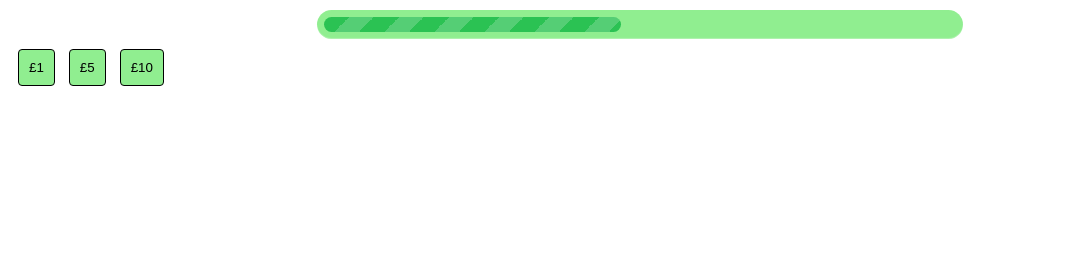
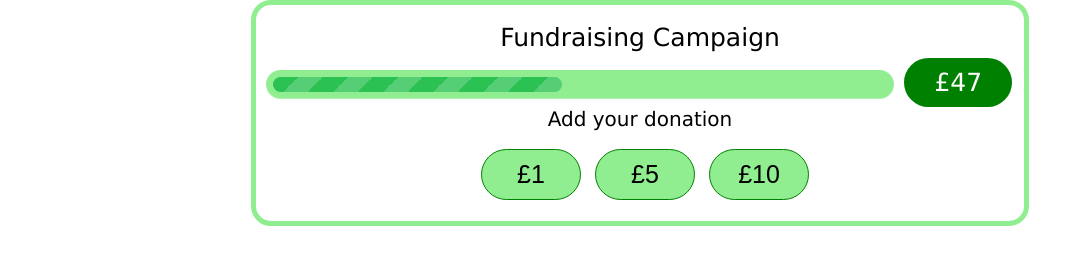
Before and after one commit to maciejk77/ui-animation-test, a plain HTML site: page index.html in a window 1280 px wide. Shown: the whole page, without its empty margins (0-1074 px from the left). Drawn offline with Linux system fonts and the light colour scheme.

Commit message:
App almost ready, few bugs to be resolved

```diff
--- a/app.js
+++ b/app.js
@@ -22,7 +22,7 @@ function clickCallback() {
   }
 
   // Update display message with the accumulated amount
-  display[0].innerText = totalFunds;
+  display[0].innerHTML = '&pound;' + totalFunds;
   // Attach style set with procentage variable
   progress.setAttribute('style', procentage);
 
@@ -30,8 +30,8 @@ function clickCallback() {
 
 // Get references to all DOM elements
 var buttons = document.querySelectorAll(".js-button");
-var display = document.querySelectorAll(".js-display");
-var displayRemaining = document.querySelectorAll(".js-display-remaining");
+var display = document.querySelectorAll(".counter");
+var displayRemaining = document.querySelectorAll(".layout__message");
 var progress = document.querySelector(".meter > span");
 
 // Iterate through list of buttons and initialise them with the amounts
@@ -50,6 +50,7 @@ function animateBar() {
 
   setInterval(function() {
     if(position <= startFunds) {
+      display[0].innerHTML = '&pound;' + totalFunds;
       procentage = 'width: ' + position + '%';
       progress.setAttribute('style', procentage);
       position++;
@@ -65,6 +66,14 @@ function disableButtons() {
 }
 
 
+// TO BE DONE
+// Vertical align
+// Responsiveness
+// Class names more consistent
+// CSS review/simplification, a lot of repetition?
+// Add more effects (bonus)
+// JS code, too much repetition? initialisation/iteration over buttons just to attach amount?
+
 
 /*
 
@@ -77,4 +86,5 @@ function clickCallback() {
   display[0].innerText = totalFunds;
 
 };
+
 */
--- /dev/null
+++ b/css/reset.css
@@ -0,0 +1,50 @@
+/* ================== CSS reset ==============================*/
+
+/* http://meyerweb.com/eric/tools/css/reset/
+   v2.0 | 20110126
+   License: none (public domain)
+*/
+
+html, body, div, span, applet, object, iframe,
+h1, h2, h3, h4, h5, h6, p, blockquote, pre,
+a, abbr, acronym, address, big, cite, code,
+del, dfn, em, img, ins, kbd, q, s, samp,
+small, strike, strong, sub, sup, tt, var,
+b, u, i, center,
+dl, dt, dd, ol, ul, li,
+fieldset, form, label, legend,
+table, caption, tbody, tfoot, thead, tr, th, td,
+article, aside, canvas, details, embed,
+figure, figcaption, footer, header, hgroup,
+menu, nav, output, ruby, section, summary,
+time, mark, audio, video {
+  margin: 0;
+  padding: 0;
+  border: 0;
+  font-size: 100%;
+  font: inherit;
+  vertical-align: baseline;
+}
+/* HTML5 display-role reset for older browsers */
+article, aside, details, figcaption, figure,
+footer, header, hgroup, menu, nav, section {
+  display: block;
+}
+body {
+  line-height: 1;
+}
+ol, ul {
+  list-style: none;
+}
+blockquote, q {
+  quotes: none;
+}
+blockquote:before, blockquote:after,
+q:before, q:after {
+  content: '';
+  content: none;
+}
+table {
+  border-collapse: collapse;
+  border-spacing: 0;
+}
--- a/css/styles.css
+++ b/css/styles.css
@@ -1,62 +1,96 @@
-.layout-button {
+@import url('reset.css');
+
+.layout {
+  border: 5px solid lightgreen;
+  border-radius: 20px;
+  height: 30%;
+  margin: 0 auto;
+  width: 60%;
+}
+
+.layout__title {
+  font-family: Verdana;
+  font-size: 25px;
+  padding: 20px;
+  text-align: center;
+}
+
+.layout__message {
+  font-size: 20px;
+  font-family: Verdana;
+  margin: 0 auto 20px;
+  text-align: center;
+  width: 600px;
+}
+
+.layout__button-group {
+  margin: 0 auto;
+  text-align: center;
+  width: 500px;
+}
+
+.layout__button {
   display: inline;
 }
 
-/* Base button styles - shared by all buttons */
+/* base button styles - shared by all buttons */
 .button {
   margin: 0 0 5px 10px;
+  width: 100px;
   padding: 10px;
-  border: 1px solid black;
-  border-radius: 4px;
+  border: 1px solid green;
+  border-radius: 2px;
   text-transform: capitalize;
   color: black;
   background-color: lightgreen;
+  font-size: 25px;
+  border-radius: 30px;
 }
 
-/* Display/click counter */
+/* display/counter */
 .display {
   margin-left: 10px;
 }
 
+.counter {
+  background-color: green;
+  border-radius: 30px;
+  color: white;
+  display: inline;
+  font-family: Verdana;
+  font-size: 25px;
+  padding: 10px 30px;
+}
+
+/* bar formatting */
 .meter {
-  margin: 10px auto;
-  width: 50%;
-  margin-bottom: 10px;
-  height: 15px;  /* Can be anything */
-  position: relative;
   background: lightgreen;
   border-radius: 25px;
+  box-shadow: inset 0 -1px 1px rgba(255,255,255,0.3);
+  float: left;
+  height: 15px;
+  position: relative;
   padding: 7px;
-  box-shadow: inset 0 -1px 1px rgba(255,255,255,0.3);
+  margin: 0 10px 10px 10px;
+  width: 80%;
 }
 
 .meter > span {
-  display: block;
-  height: 100%;
+  animation: move 5s;
+  animation-fill-mode: forwards;
   border-top-right-radius: 20px;
   border-bottom-right-radius: 20px;
   border-top-left-radius: 20px;
   border-bottom-left-radius: 20px;
   background-color: rgb(43,194,83);
- /* background-image: linear-gradient(
-    center bottom,
-    rgb(43,194,83) 37%,
-    rgb(84,240,84) 69%
-  );
-  box-shadow:
-    inset 0 2px 9px  rgba(255,255,255,0.3),
-    inset 0 -2px 6px rgba(0,0,0,0.4);*/
+  display: block;
+  height: 100%;
+  overflow: hidden;
   position: relative;
-  overflow: hidden;
-
-  animation: move 5s;
-  animation-fill-mode: forwards;
 }
 
 .meter > span:after {
-  content: "";
-  position: absolute;
-  top: 0; left: 0; bottom: 0; right: 0;
+  animation: move 2s linear infinite;
   background-image: linear-gradient(
     -45deg,
     rgba(255, 255, 255, .2) 25%,
@@ -67,12 +101,14 @@
     transparent 75%,
     transparent
   );
+  background-size: 50px 50px;
+  border-bottom-right-radius: 8px;
+  border-bottom-left-radius: 20px;
+  border-top-left-radius: 20px;
+  border-top-right-radius: 8px;
+  content: "";
+  overflow: hidden;
+  position: absolute;
+  top: 0; left: 0; bottom: 0; right: 0;
   z-index: 1;
-  background-size: 50px 50px;
-  animation: move 2s linear infinite;
-  border-top-right-radius: 8px;
-  border-bottom-right-radius: 8px;
-  border-top-left-radius: 20px;
-  border-bottom-left-radius: 20px;
-  overflow: hidden;
 }
--- a/index.html
+++ b/index.html
@@ -7,28 +7,41 @@
 </head>
 
 <body onload="animateBar()">
-  <div class="meter animate">
-    <span><span></span></span>
+  <div class="layout">
+
+    <div class="layout__title">
+      Fundraising Campaign
     </div>
 
-  <div class="layout-button">
+    <div class="meter">
+      <span><span>
+    </div>
+
+    <div class="counter"></div>
+
+    <div class="layout__message">Add your donation</div>
+
+    <div class="layout__button-group">
+      <div class="layout__button">
         <button class="js-button button" data-value="1">&pound;1</button>
       </div>
 
-  <div class="layout-button">
+      <div class="layout__button">
         <button class="js-button button" data-value="5">&pound;5</button>
       </div>
 
-  <div class="layout-button">
+      <div class="layout__button">
         <button class="js-button button" data-value="10">&pound;10</button>
       </div>
+    </div>
+
 
     <span class="js-display display"></span>
 
     <div>
       <p class="js-display-remaining display"></p>
     </div>
-
+  </div>
   <script src="app.js"></script>
 </body>
 
```
Also changed, not shown: README.md, img/screenshot.png (added). Lines whose indentation alone changed are shown as unchanged.
